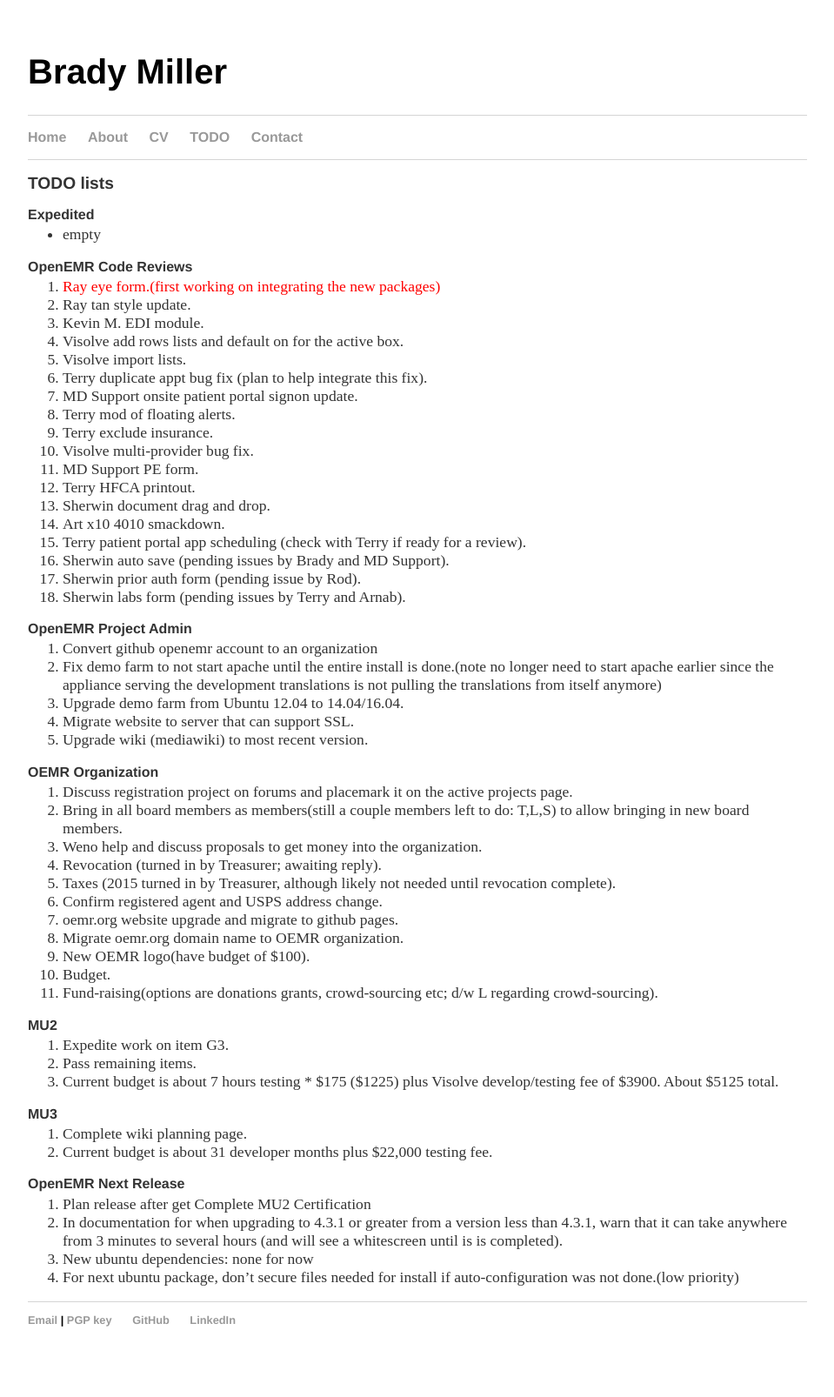
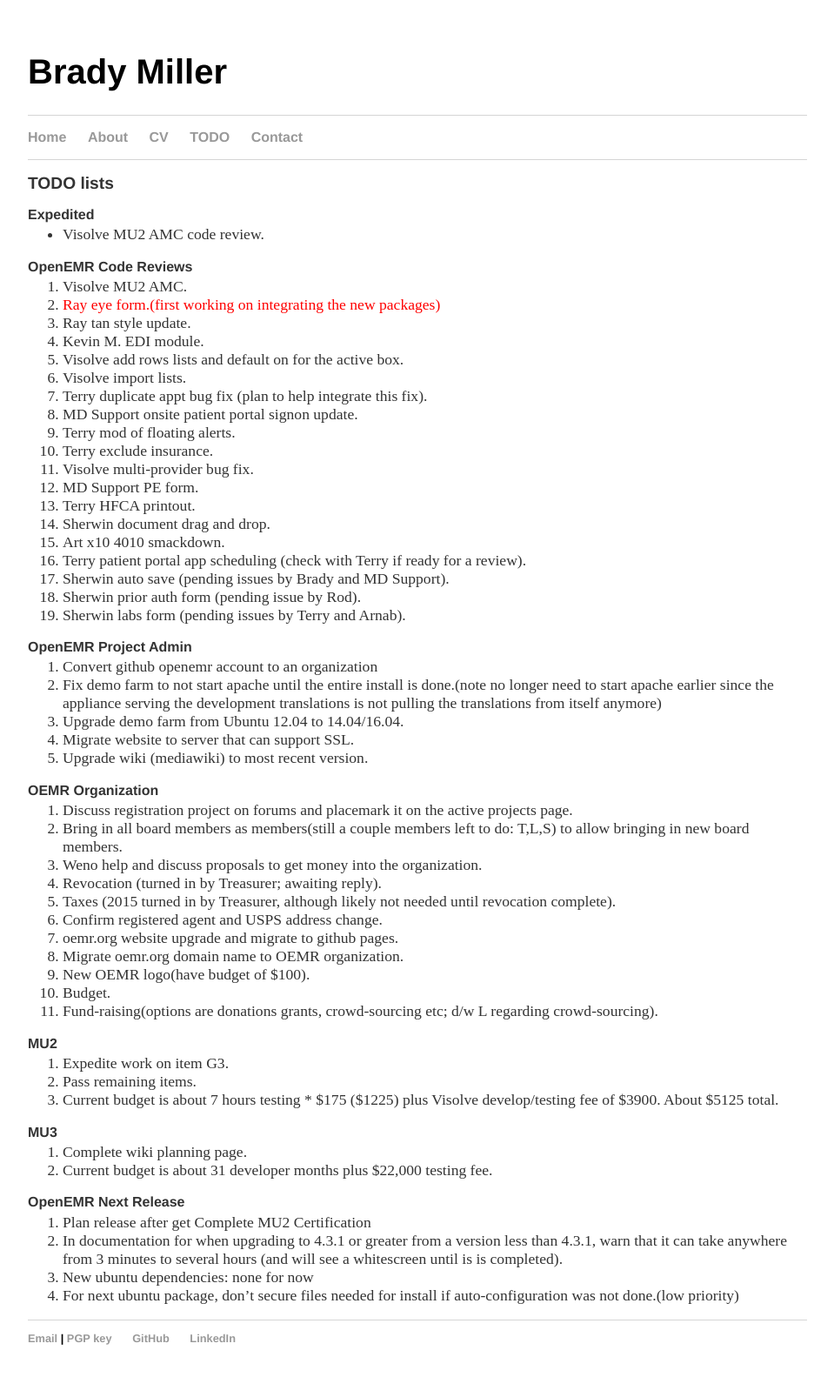
Before and after one commit to bradymiller/bradymiller.github.io, a Jekyll site: the page built from todo/index.md, in a window 1280 px wide. Shown: the whole page at 87% size, without its empty margins (160-1119 px from the left). Built offline with Jekyll 4.4.1, drawn with Linux system fonts in a browser that asks for light colours; before the commit the page ends 1585 px from its top, so only the background shows below that.

Commit message:
Update todo list

```diff
--- a/todo/index.md
+++ b/todo/index.md
@@ -4,9 +4,10 @@
 ## TODO lists
 
 ### Expedited
-* empty
+* Visolve MU2 AMC code review.
 
 ### OpenEMR Code Reviews
+1. Visolve MU2 AMC.
 1. <span style="color: red">Ray eye form.(first working on integrating the new packages)</span>
 1. Ray tan style update.
 1. Kevin M. EDI module.
```
